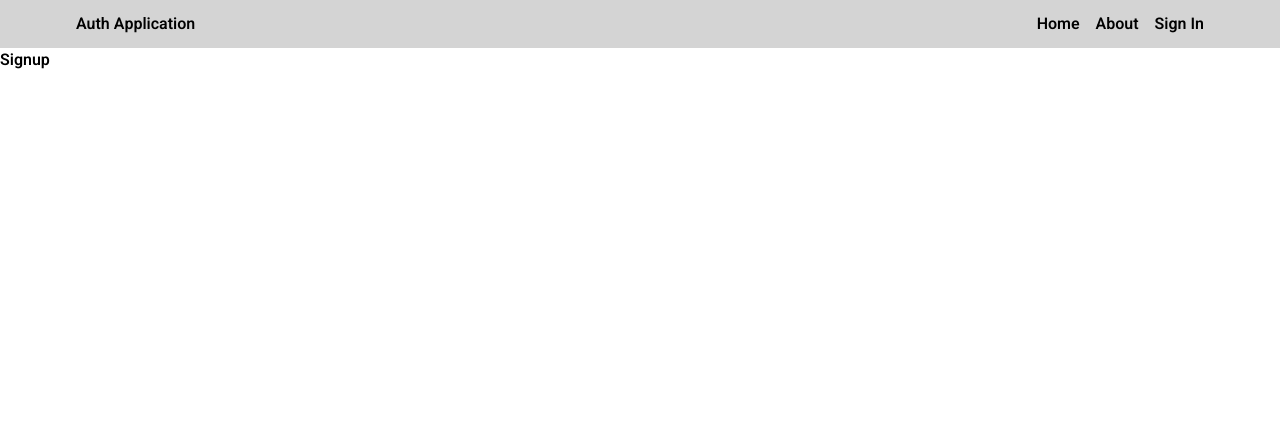
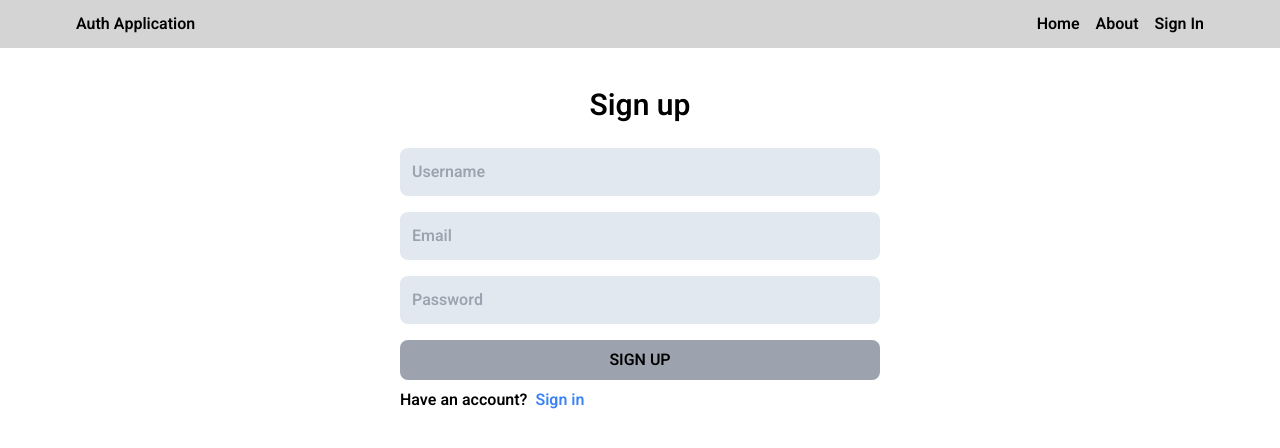
Before and after one commit to inayoon/mern_auth, a React (Vite) app in the folder client/: page /sign-up in a window 1280 px wide. Shown: the top 448 px of the page. Built offline with nearby package versions, Linux system fonts and the light colour scheme.

Commit message:
Signup page UI

```diff
--- a/client/src/pages/Signup.jsx
+++ b/client/src/pages/Signup.jsx
@@ -1,5 +1,38 @@
-import React from "react";
+import { Link } from "react-router-dom";
 
 export default function Signup() {
-  return <div>Signup</div>;
+  return (
+    <div className="p-4 max-w-lg mx-auto">
+      <h1 className="text-3xl text-center my-6">Sign up</h1>
+      <form className="flex flex-col gap-4 ">
+        <input
+          type="text"
+          placeholder="Username"
+          id="username"
+          className="bg-slate-200 p-3 rounded-lg"
+        />
+        <input
+          type="email"
+          placeholder="Email"
+          id="email"
+          className="bg-slate-200 p-3 rounded-lg"
+        />
+        <input
+          type="password"
+          placeholder="Password"
+          id="password"
+          className="bg-slate-200 p-3 rounded-lg"
+        />
+        <button className="bg-gray-400 hover:bg-slate-600 hover:text-slate-100 p-2 rounded-lg disabled:opacity-30">
+          SIGN UP
+        </button>
+      </form>
+      <div className="flex gap-2 mt-2">
+        <p>Have an account?</p>
+        <Link to="/sign-in">
+          <span className="text-blue-500">Sign in</span>
+        </Link>
+      </div>
+    </div>
+  );
 }
```
